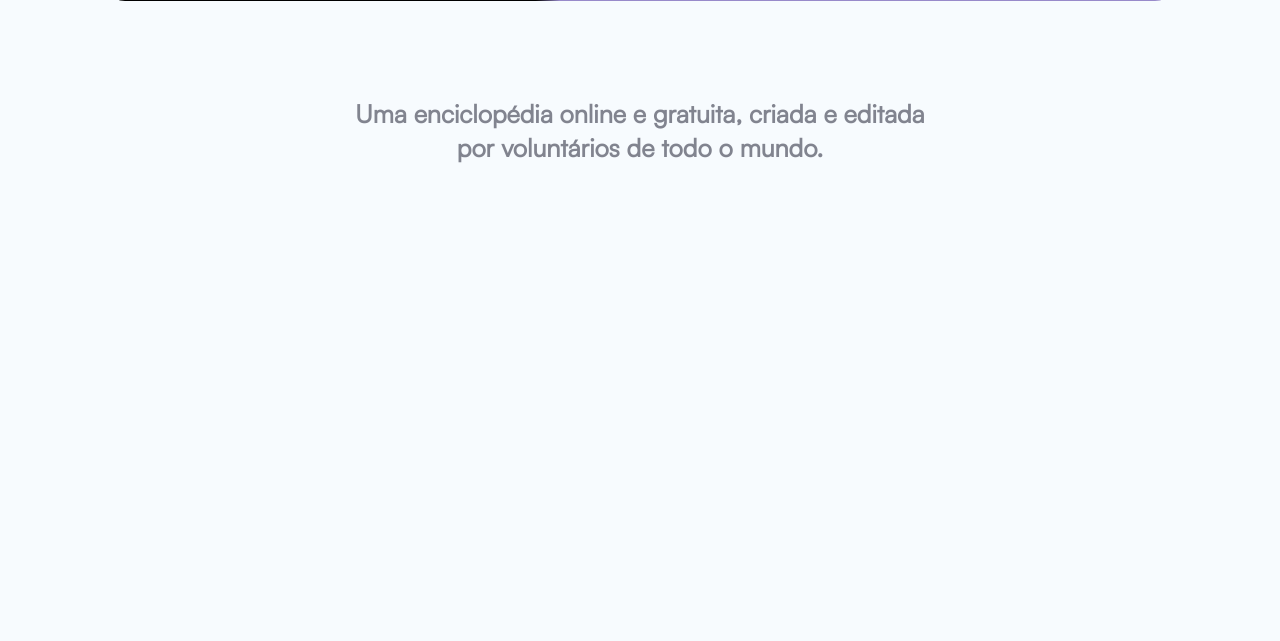
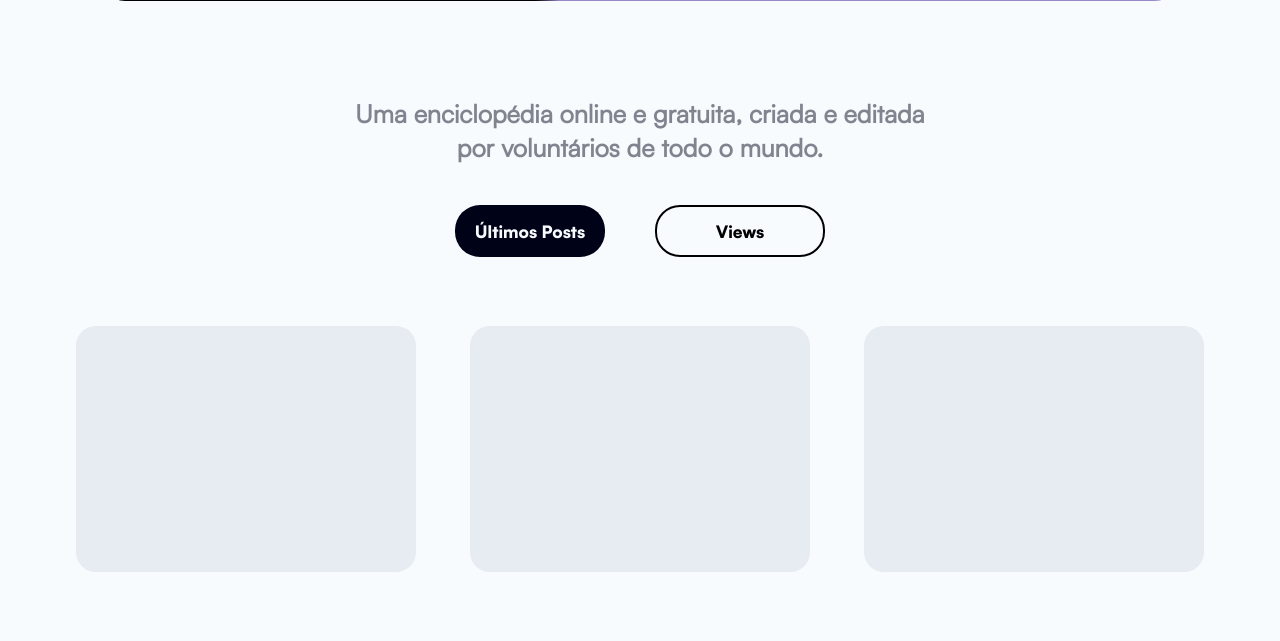
Before and after one commit to darlangui/wiki, a PHP site: page / in a window 1280 px wide. Shown: the part 943-1584 px from the top of the page. Before the commit the page ends 1106 px from the top, so only its background shows below. Run offline with PHP 8.4, Linux system fonts and the light colour scheme.

Commit message:
cards and write

```diff
--- a/index.php
+++ b/index.php
@@ -38,8 +38,27 @@
         </section>
         <section class="animation_content"></section>
         <section class="block_content">
-            <h2>Uma enciclopédia online e gratuita, criada e editada</h2>
-            <h2>por voluntários de todo o mundo.</h2>
+            <div class="writer_content">
+                <h2>Uma enciclopédia online e gratuita, criada e editada</h2>
+                <h2>por voluntários de todo o mundo.</h2>
+            </div>
+            <div class="buttons_content">
+                <a href="#"><button class="button_black">Últimos Posts</button></a>
+                <a href="#"><button class="button_white">Views</button></a>
+            </div>
+        </section>
+        <section class="cards_content">
+            <div class="cards">
+                <div class="card">
+
+                </div>
+                <div class="card">
+
+                </div>
+                <div class="card">
+
+                </div>
+            </div>
         </section>
     </main>
     <footer>
--- a/style.css
+++ b/style.css
@@ -84,11 +84,69 @@ main .block_content {
     display: flex;
     flex-direction: column;
     align-items: center;
+    justify-content: space-between;
+
 }
 
-main .block_content h2 {
+main .block_content .writer_content {
+    display: flex;
+    flex-direction: column;
+    align-items: center;
+}
+
+main .block_content .writer_content h2 {
     font-family: 'Satoshi-Regular', sans-serif;
     font-size: 2.5rem;
     color: var(--primary-gray);
+}
 
+main .block_content .buttons_content {
+    width: 370px;
+
+    display: flex;
+    justify-content: space-between;
 }
+
+main .block_content .buttons_content .button_black {
+    width: 150px;
+    height: 52px;
+
+    border-radius: 25px;
+
+    font-size: 1.7rem;
+}
+
+main .block_content .buttons_content .button_white {
+    width: 170px;
+    height: 52px;
+
+    border-style: solid;
+    border-radius: 25px;
+
+    font-size: 1.7rem;
+}
+
+main .cards_content {
+    width: 100%;
+    height: 384px;
+
+    display: flex;
+    justify-content: center;
+    align-items: center;
+}
+
+main .cards_content .cards {
+    width: 1128px;
+    height: 246px;
+
+    display: flex;
+    justify-content: space-between;
+}
+
+main .cards_content .cards .card {
+    width: 340px;
+    height: 246px;
+
+    border-radius: 20px;
+    background: var(--segundary-gray);
+}
```
